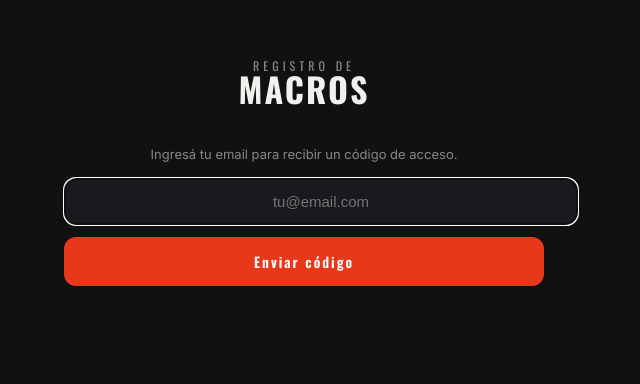
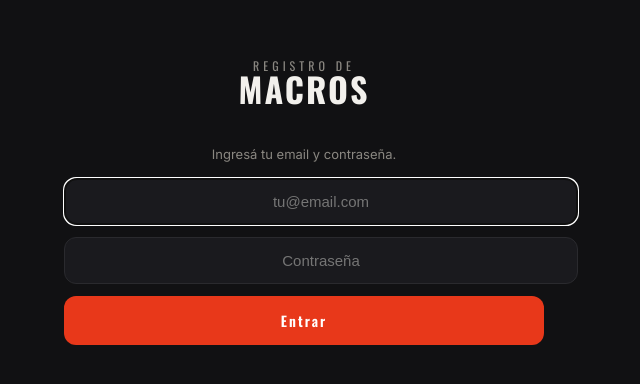
Before and after one commit to FedericoLongo1/app-fitness, a React (Vite) app: page / in a window 1280 px wide. Shown: the top 384 px of the page, without its empty margins (336-976 px from the left). Built offline with nearby package versions, Linux system fonts and the light colour scheme; no server answers; what @zxing/library would draw is missing.

Commit message:
cambios login

```diff
--- a/src/Auth.jsx
+++ b/src/Auth.jsx
@@ -3,25 +3,16 @@ import { supabase } from "./supabase.js";
 
 export default function Auth() {
   const [email, setEmail] = useState("");
-  const [codigo, setCodigo] = useState("");
-  const [estado, setEstado] = useState("idle"); // idle | enviando | esperando_codigo | verificando | error
+  const [password, setPassword] = useState("");
+  const [estado, setEstado] = useState("idle"); // idle | entrando | error
 
-  async function enviarCodigo(e) {
+  async function entrar(e) {
     e.preventDefault();
-    if (!email.trim()) return;
-    setEstado("enviando");
-    const { error } = await supabase.auth.signInWithOtp({ email: email.trim() });
-    setEstado(error ? "error" : "esperando_codigo");
-  }
-
-  async function verificarCodigo(e) {
-    e.preventDefault();
-    if (!codigo.trim()) return;
-    setEstado("verificando");
-    const { error } = await supabase.auth.verifyOtp({
+    if (!email.trim() || !password) return;
+    setEstado("entrando");
+    const { error } = await supabase.auth.signInWithPassword({
       email: email.trim(),
-      token: codigo.trim(),
-      type: "email",
+      password,
     });
     if (error) setEstado("error");
     // si es correcto, App.jsx detecta la sesión solo via onAuthStateChange
@@ -33,27 +24,8 @@ export default function Auth() {
         <span style={S.logoTop}>REGISTRO DE</span>
         <span style={S.logoMain}>MACROS</span>
       </div>
-      {estado === "esperando_codigo" || estado === "verificando" ? (
-        <form onSubmit={verificarCodigo} style={S.form}>
-          <p style={S.hint}>Te mandamos un código a <b>{email}</b>. Ingresalo acá.</p>
-          <input
-            style={S.input}
-            type="text"
-            inputMode="numeric"
-            placeholder="123456"
-            value={codigo}
-            onChange={(e) => setCodigo(e.target.value)}
-            autoFocus
-            required
-          />
-          <button style={S.btn} disabled={estado === "verificando"}>
-            {estado === "verificando" ? "Verificando…" : "Ingresar"}
-          </button>
-          {estado === "error" && <p style={S.error}>Código incorrecto o vencido. Probá de nuevo.</p>}
-        </form>
-      ) : (
-        <form onSubmit={enviarCodigo} style={S.form}>
-          <p style={S.hint}>Ingresá tu email para recibir un código de acceso.</p>
+      <form onSubmit={entrar} style={S.form}>
+        <p style={S.hint}>Ingresá tu email y contraseña.</p>
         <input
           style={S.input}
           type="email"
@@ -63,12 +35,19 @@ export default function Auth() {
           autoFocus
           required
         />
-          <button style={S.btn} disabled={estado === "enviando"}>
-            {estado === "enviando" ? "Enviando…" : "Enviar código"}
+        <input
+          style={S.input}
+          type="password"
+          placeholder="Contraseña"
+          value={password}
+          onChange={(e) => setPassword(e.target.value)}
+          required
+        />
+        <button style={S.btn} disabled={estado === "entrando"}>
+          {estado === "entrando" ? "Entrando…" : "Entrar"}
         </button>
-          {estado === "error" && <p style={S.error}>Error al enviar el código. Probá de nuevo.</p>}
+        {estado === "error" && <p style={S.error}>Email o contraseña incorrectos.</p>}
       </form>
-      )}
     </div>
   );
 }
```
Lines whose indentation alone changed are shown as unchanged.
